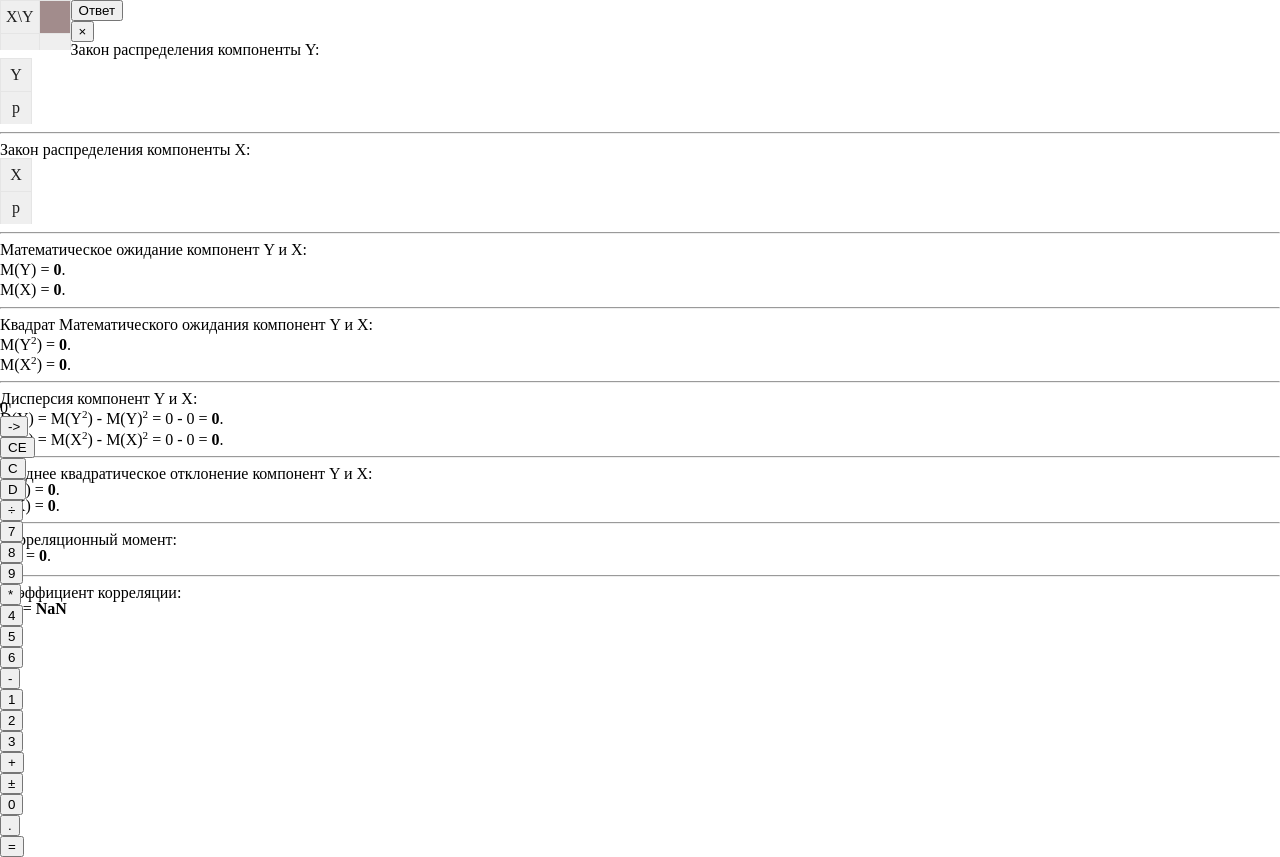
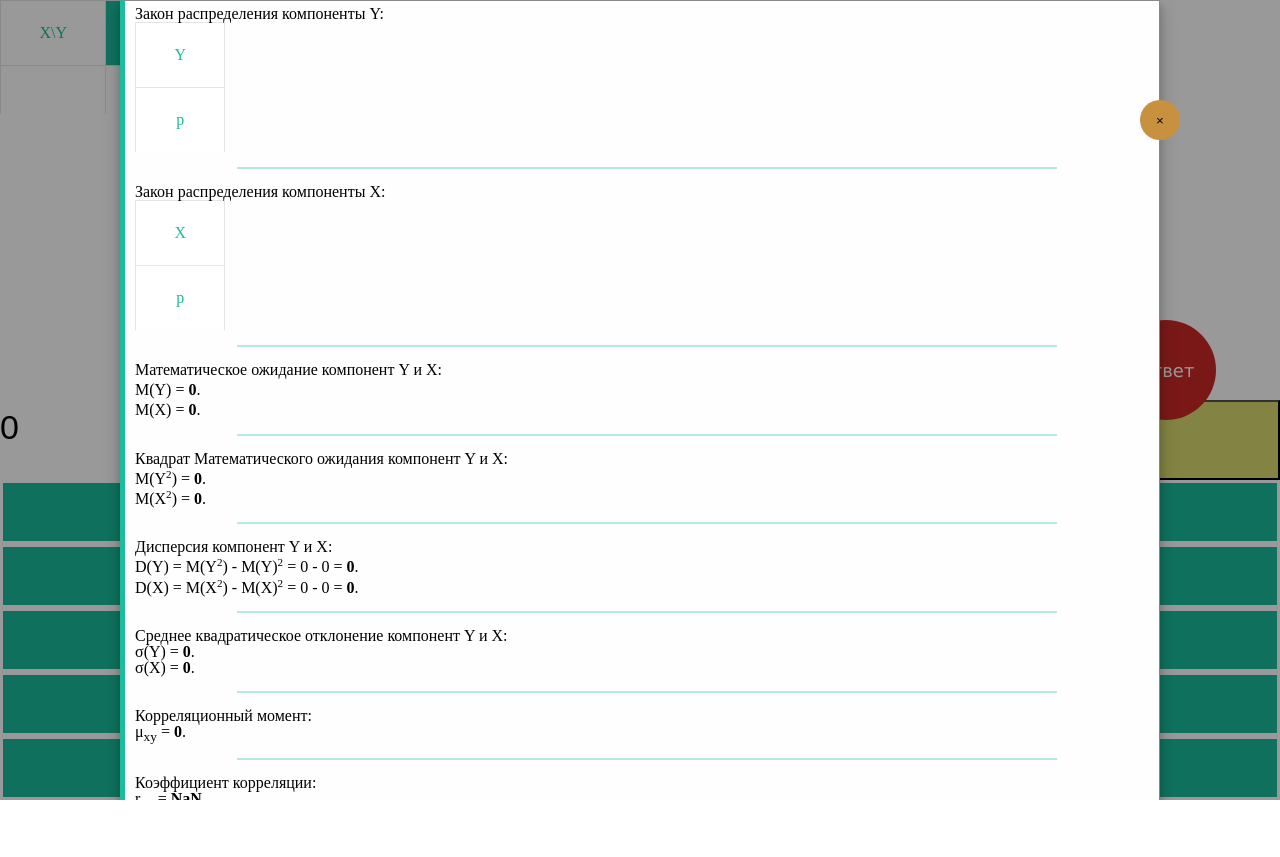
Before and after one commit to betabitplus/betabitplus.github.io, a plain HTML site: page RandomVariables/index.html in a window 1280 px wide. Both pictures are taken after a click on the button "Ответ". After the commit the page ends 800 px from the top, so only its background shows below. Drawn offline with Linux system fonts and the light colour scheme.

Commit message:
Update main.css

```diff
--- a/RandomVariables/css/main.css
+++ b/RandomVariables/css/main.css
@@ -12,12 +12,138 @@
 
 .result-bar {
   display: none;
+  position: fixed; /* Stay in place */
+  z-index: 1; /* Sit on top */
+  left: 0;
+  top: 0;
+  width: 100%; /* Full width */
+  height: 100%; /* Full height */
+  overflow: auto; /* Enable scroll if needed */
+  background-color: rgb(0,0,0); /* Fallback color */
+  background-color: rgba(0,0,0,0.4); /* Black w/ opacity */
+}
+
+.exit {
+  position: absolute;
+  right: 100px;
+  top: 100px;
+  border-radius: 50%;
+  width: 40px;
+  height: 40px;
+  background: #c79140;
+  border: none;
+  z-index: 100;
+  cursor: pointer;
+  outline: none;
+}
+
+hr {
+  margin: 15px auto;
+  width: 80%;
+  /*height: 1px;*/
+  border: 0;
+  height: 0;
+  border-top: 1px solid #1abc9c;
+  border-bottom: 1px solid #1abc9c;
+  opacity: 0.3;
+}
+
+.information {
+  position: relative;
+  background-color: #fefefe;
+  margin: auto;
+  padding: 5px 0 5px 10px;
+  border: 1px solid #888;
+  width: 80%;
+  box-shadow: 0 4px 8px 0 rgba(0,0,0,0.2),0 6px 20px 0 rgba(0,0,0,0.19);
+  -webkit-animation-name: animatetop;
+  -webkit-animation-duration: 0.4s;
+  animation-name: animatetop;
+  animation-duration: 0.4s;
+  border-left: 5px solid #1abc9c;
+}
+
+.get-answer {
+  position: absolute;
+  top: 40vh;
+  right: 5vw;
+  border-radius: 50%;
+  width: 100px;
+  height: 100px;
+  background: #cc2828;
+  color: white;
+  font: 18px Verdana;
+  border: none;
+  outline: none;
+  cursor: pointer;
+}
+
+@-webkit-keyframes animatetop {
+    from {top: -300px; opacity: 0}
+    to {top: 0; opacity: 1}
+}
+
+@keyframes animatetop {
+    from {top: -300px; opacity: 0}
+    to {top: 0; opacity: 1}
 }
 
 .result-bar.active {
   display: block;
 }
 
+.input-keyboard {
+  /*display: flex;*/
+  background: #1abc9c;
+}
+
+.input-bar {
+  height: 10vh;
+}
+
+.key {
+  height: 8vh;
+  width: 100%;
+  padding: 0;
+  margin: 0;
+}
+
+.keys {
+  width: 25%;
+  float: left;
+}
+
+.keyboard-over {
+  overflow: hidden;
+}
+
+.btn1 {
+    border: none;
+    font-family: inherit;
+    font-size: inherit;
+    color: inherit;
+    background: none;
+    cursor: pointer;
+    padding: 10px 20px;
+    display: inline-block;
+    /*margin: 5px 5px;*/
+    text-transform: uppercase;
+    letter-spacing: 1px;
+    font-weight: 700;
+    outline: none;
+    position: relative;
+    -webkit-transition: all 0.3s;
+    -moz-transition: all 0.3s;
+    transition: all 0.3s;
+}
+   .btn-1a:hover, .btn-1a:active {
+    color: #1abc9c;
+    background: #fff;
+}
+.btn-1 {
+    border: 3px solid #fff;
+    color: #fff;
+}
 
 table {
   text-align:center;
@@ -35,12 +161,11 @@ table tr:hover {
 }
 table th {
   text-align:center;
-  min-width: 20px;
-  padding: 8px 5px;
-  color: #1f1f1f;
+  padding: 3vh 3vw;
+  color: #1abc9c;
   border-right: 1px solid #E5E5E5;
   font-weight: normal;
-  background: #efefef;
+  background: white;
 }
 table tr {
   border-left:1px solid #E5E5E5;
@@ -48,5 +173,31 @@ table tr {
 }
 
 .distribution-table .active {
-  background: #a28c8c;
+  background: #1abc9c;
+  color: white;
 }
+
+.input-expression,
+.input-result {
+  width: 70vw;
+  /*border: 1px solid red;*/
+  float: left;
+}
+
+.input-expression {
+  font: 24px Arial;
+  /*height: 4vh;*/
+}
+
+.input-result {
+  font: 34px Arial;
+  padding: 1vh 0;
+}
+
+.key-next {
+  width: 30vw;
+  height: 10vh;
+  background: #dada70;
+  outline: none;
+  cursor: pointer;
+}
```
